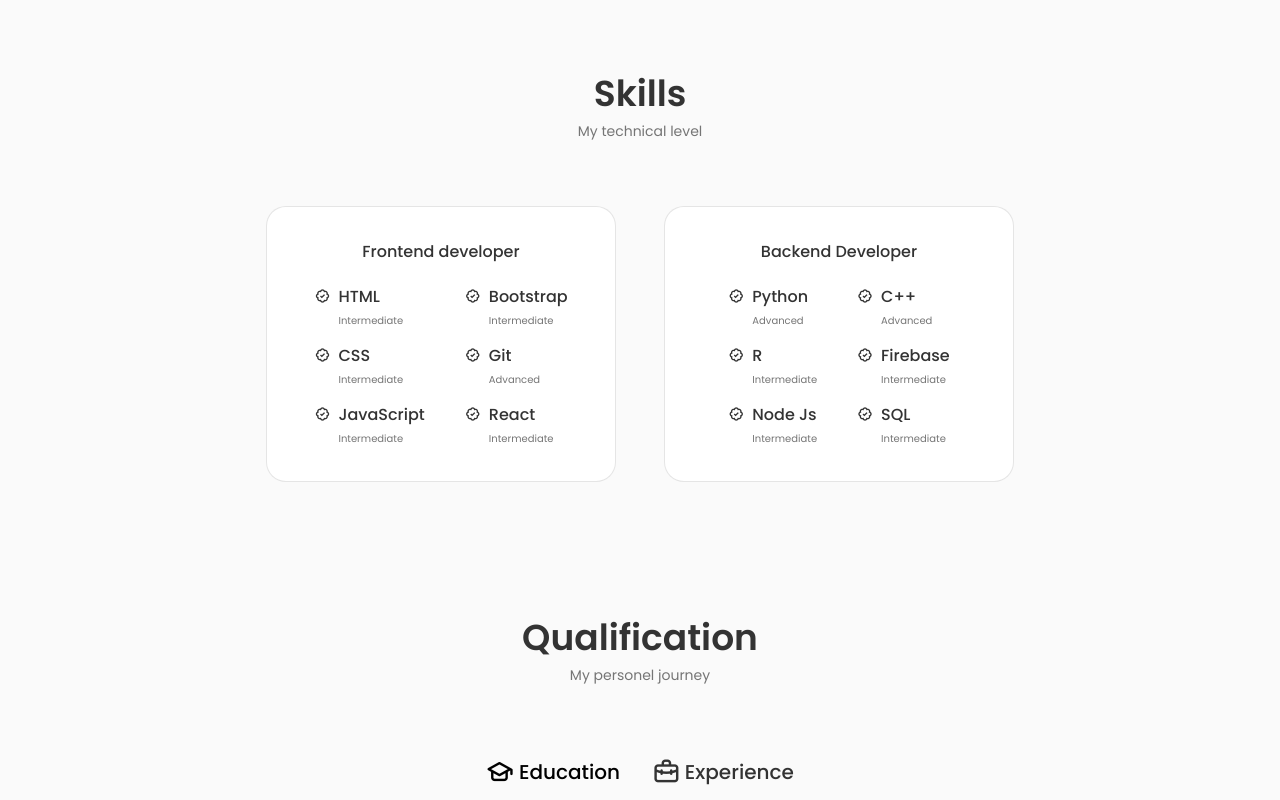
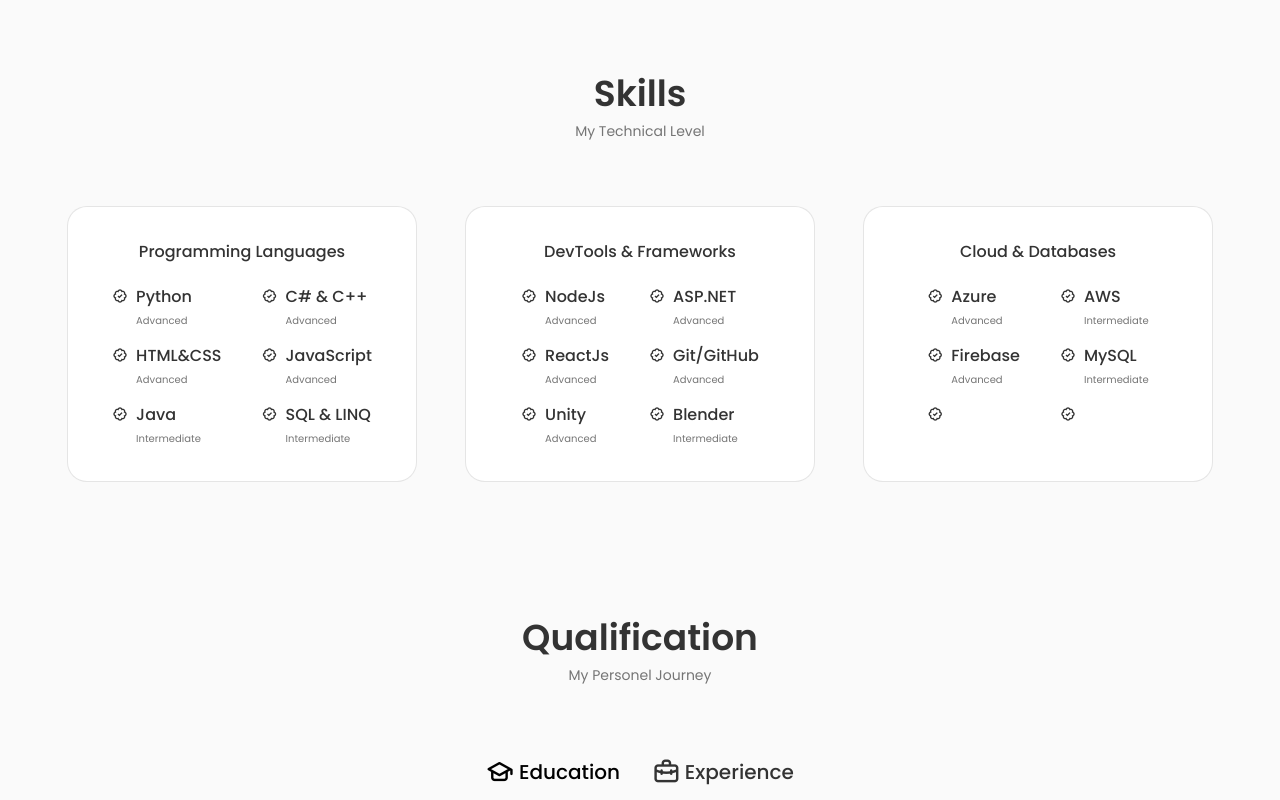
Before and after one commit to HowardLee134/pesonal_web_page, a React (Create React App) app: page / in a window 1280 px wide. Shown: the part 1320-2120 px from the top of the page. Built offline with nearby package versions, Linux system fonts and the light colour scheme.

Commit message:
update skills and Resume

```diff
--- a/src/components/about/About.jsx
+++ b/src/components/about/About.jsx
@@ -1,7 +1,7 @@
 import React from 'react';
 import "./about.css";
 import AboutImg from "../../assets/HowardProfile.jpg";
-import CV from "../../assets/MingLee_Resume.pdf";
+import CV from "../../assets/Resume_HowardMingLee.pdf";
 import Info from "./Info";
 
 const About = () => {
@@ -21,7 +21,7 @@
                     Seeking for a full time job as software Engineer.
                 </p>
 
-                <a download="MingLee_Resume.pdf" href={CV} className="button button--flex">
+                <a download="Resume_HowardMingLee.pdf" href={CV} className="button button--flex">
                     Download CV
                     <svg
               class="button__icon"
--- a/src/components/about/Info.jsx
+++ b/src/components/about/Info.jsx
@@ -7,14 +7,14 @@
         <i class="bx bx-award about__icon"></i>
 
         <h3 className="about__title">Experience</h3>
-        <span className="about__subtitle">2 Years </span>
+        <span className="about__subtitle">4 Years </span>
       </div>
 
       <div className="about__box">
         <i class="bx bx-briefcase-alt about__icon"></i>
 
         <h3 className="about__title">Completed</h3>
-        <span className="about__subtitle">8+ Projects</span>
+        <span className="about__subtitle">10+ Projects</span>
       </div>
 
       <div className="about__box">
--- a/src/components/home/Data.jsx
+++ b/src/components/home/Data.jsx
@@ -1,5 +1,5 @@
 import React from 'react'
-import CV from "../../assets/MingLee_Resume.pdf";
+import CV from "../../assets/Resume_HowardMingLee.pdf";
 const Data = () => {
   return (
     <div className='home__data'>
@@ -62,7 +62,7 @@
           a Software Engineer in the future.
         </p>
 
-        <a download="MingLee_Resume.pdf" href={CV}  className="button button--flex">
+        <a download="Resume_HowardMingLee.pdf" href={CV}  className="button button--flex">
                     Download CV
                     <svg
               class="button__icon"
--- a/src/components/qualification/Qualification.jsx
+++ b/src/components/qualification/Qualification.jsx
@@ -11,7 +11,7 @@
   return (
     <section className="qualification section">
       <h2 className="section__title">Qualification</h2>
-      <span className="section__subtitle">My personel journey</span>
+      <span className="section__subtitle">My Personel Journey</span>
 
       <div className="qualification__container container">
         <div className="qualification__tabs">
--- a/src/components/skills/Frontend.jsx
+++ b/src/components/skills/CloudTechnologiesAndDatabases.jsx
@@ -1,9 +1,9 @@
 import React from 'react'
 
-const Frontend = () => {
+const CloudTechnologiesAndDatabases = () => {
     return (
         <div className="skills__content">
-          <h3 className="skills__title">Frontend developer</h3>
+          <h3 className="skills__title">Cloud & Databases</h3>
 
           <div className="skills__box">
             <div className="skills__group">
@@ -11,8 +11,8 @@
                 <i class="bx bx-badge-check"></i>
 
                 <div>
-                  <h3 className="skills__name">HTML</h3>
-                  <span className="skills__level">Intermediate</span>
+                  <h3 className="skills__name">Azure</h3>
+                  <span className="skills__level">Advanced</span>
                 </div>
               </div>
 
@@ -20,8 +20,8 @@
                 <i class="bx bx-badge-check"></i>
 
                 <div>
-                  <h3 className="skills__name">CSS</h3>
-                  <span className="skills__level">Intermediate</span>
+                  <h3 className="skills__name">Firebase</h3>
+                  <span className="skills__level">Advanced</span>
                 </div>
               </div>
 
@@ -29,8 +29,8 @@
                 <i class="bx bx-badge-check"></i>
 
                 <div>
-                  <h3 className="skills__name">JavaScript</h3>
-                  <span className="skills__level">Intermediate</span>
+                  <h3 className="skills__name"></h3>
+                  <span className="skills__level"></span>
                 </div>
               </div>
             </div>
@@ -40,7 +40,7 @@
                 <i class="bx bx-badge-check"></i>
 
                 <div>
-                  <h3 className="skills__name">Bootstrap</h3>
+                  <h3 className="skills__name">AWS</h3>
                   <span className="skills__level">Intermediate</span>
                 </div>
               </div>
@@ -49,8 +49,8 @@
                 <i class="bx bx-badge-check"></i>
 
                 <div>
-                  <h3 className="skills__name">Git</h3>
-                  <span className="skills__level">Advanced</span>
+                  <h3 className="skills__name">MySQL</h3>
+                  <span className="skills__level">Intermediate</span>
                 </div>
               </div>
 
@@ -58,8 +58,8 @@
                 <i class="bx bx-badge-check"></i>
 
                 <div>
-                  <h3 className="skills__name">React</h3>
-                  <span className="skills__level">Intermediate</span>
+                  <h3 className="skills__name"></h3>
+                  <span className="skills__level"></span>
                 </div>
               </div>
             </div>
@@ -67,4 +67,4 @@
         </div>
       );
     };
-export default Frontend
+export default CloudTechnologiesAndDatabases
--- /dev/null
+++ b/src/components/skills/DevToolsAndFrameworks.jsx
@@ -0,0 +1,75 @@
+import React from 'react'
+
+const DevToolsAndFrameworks = () => {
+    return (
+        <div className="skills__content">
+          <h3 className="skills__title">DevTools & Frameworks</h3>
+
+          <div className="skills__box">
+            <div className="skills__group">
+              <div className="skills__data">
+                <i class="bx bx-badge-check"></i>
+
+                <div>
+                  <h3 className="skills__name">NodeJs</h3>
+                  <span className="skills__level">Advanced</span>
+                </div>
+              </div>
+
+              <div className="skills__data">
+                <i class="bx bx-badge-check"></i>
+
+                <div>
+                  <h3 className="skills__name">ReactJs</h3>
+                  <span className="skills__level">Advanced</span>
+                </div>
+              </div>
+
+              <div className="skills__data">
+                <i class="bx bx-badge-check"></i>
+
+                <div>
+                  <h3 className="skills__name">Unity</h3>
+                  <span className="skills__level">Advanced</span>
+                </div>
+              </div>
+            </div>
+
+            <div className="skills__group">
+              <div className="skills__data">
+                <i class="bx bx-badge-check"></i>
+
+                <div>
+                  <h3 className="skills__name">ASP.NET </h3>
+                  <span className="skills__level">Advanced</span>
+                </div>
+              </div>
+
+              <div className="skills__data">
+                <i class="bx bx-badge-check"></i>
+
+                <div>
+                  <h3 className="skills__name">Git/GitHub</h3>
+                  <span className="skills__level">Advanced</span>
+                </div>
+              </div>
+
+
+              <div className="skills__data">
+                <i class="bx bx-badge-check"></i>
+
+                <div>
+                  <h3 className="skills__name">Blender </h3>
+                  <span className="skills__level">Intermediate</span>
+                </div>
+              </div>
+
+
+            </div>
+          </div>
+        </div>
+      );
+    };
+
+
+export default DevToolsAndFrameworks
--- a/src/components/skills/Backend.jsx
+++ b/src/components/skills/ProgrammingLanguage.jsx
@@ -1,9 +1,9 @@
 import React from 'react'
 
-const Backend = () => {
+const ProgrammingLanguage = () => {
     return (
         <div className="skills__content">
-          <h3 className="skills__title">Backend Developer</h3>
+          <h3 className="skills__title">Programming Languages </h3>
 
           <div className="skills__box">
             <div className="skills__group">
@@ -20,8 +20,8 @@
                 <i class="bx bx-badge-check"></i>
 
                 <div>
-                  <h3 className="skills__name">R</h3>
-                  <span className="skills__level">Intermediate</span>
+                  <h3 className="skills__name">HTML&CSS</h3>
+                  <span className="skills__level">Advanced</span>
                 </div>
               </div>
 
@@ -29,7 +29,7 @@
                 <i class="bx bx-badge-check"></i>
 
                 <div>
-                  <h3 className="skills__name">Node Js</h3>
+                  <h3 className="skills__name">Java</h3>
                   <span className="skills__level">Intermediate</span>
                 </div>
               </div>
@@ -40,7 +40,7 @@
                 <i class="bx bx-badge-check"></i>
 
                 <div>
-                  <h3 className="skills__name">C++ </h3>
+                  <h3 className="skills__name">C# & C++</h3>
                   <span className="skills__level">Advanced</span>
                 </div>
               </div>
@@ -49,8 +49,8 @@
                 <i class="bx bx-badge-check"></i>
 
                 <div>
-                  <h3 className="skills__name">Firebase</h3>
-                  <span className="skills__level">Intermediate</span>
+                  <h3 className="skills__name">JavaScript</h3>
+                  <span className="skills__level">Advanced</span>
                 </div>
               </div>
 
@@ -58,7 +58,7 @@
                 <i class="bx bx-badge-check"></i>
 
                 <div>
-                  <h3 className="skills__name">SQL</h3>
+                  <h3 className="skills__name">SQL & LINQ</h3>
                   <span className="skills__level">Intermediate</span>
                 </div>
               </div>
@@ -67,6 +67,4 @@
         </div>
       );
     };
-
-
-export default Backend
+export default ProgrammingLanguage
--- a/src/components/skills/Skills.jsx
+++ b/src/components/skills/Skills.jsx
@@ -1,17 +1,19 @@
 import React from 'react'
 import "./skills.css";
-import Frontend from "./Frontend";
-import Backend from "./Backend";
+import Frontend from "./ProgrammingLanguage";
+import Backend from "./DevToolsAndFrameworks";
+import DevOps from "./CloudTechnologiesAndDatabases";
 
 const Skills = () => {
   return (
     <section className="skills section" id="skills">
       <h2 className="section__title">Skills</h2>
-      <span className="section__subtitle">My technical level</span>
+      <span className="section__subtitle">My Technical Level</span>
 
       <div className="skills__container container grid">
         <Frontend />
         <Backend />
+        <DevOps />
       </div>
     </section>
   );
--- a/src/components/skills/skills.css
+++ b/src/components/skills/skills.css
@@ -1,5 +1,5 @@
 .skills__container {
-    grid-template-columns: repeat(2, 350px);
+    grid-template-columns: repeat(3, 350px);
     column-gap: 3rem;
     justify-content: center;
 }
--- a/src/components/work/Data.jsx
+++ b/src/components/work/Data.jsx
@@ -39,7 +39,7 @@
     {
         id: 6,
         image: Work6,
-        title: 'AR Dodn',
+        title: 'AR Odon',
         category: 'AR/VR',
     },
 ];
```
Also changed, not shown: 2 other files (tests, documents, lock files or other folders).
